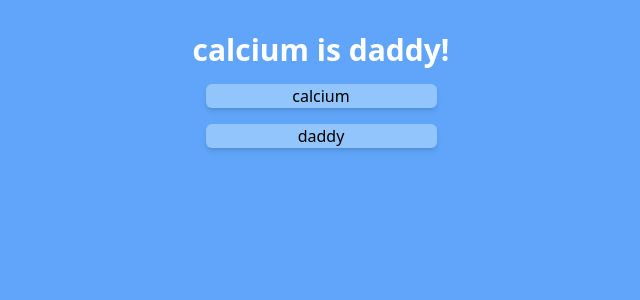
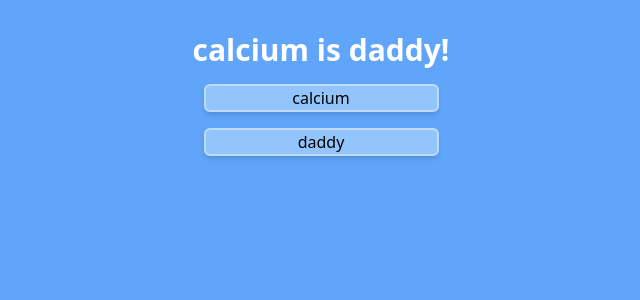
Before and after one commit to calciumista/shiny-parakeet, a SvelteKit app in the folder stick/: page / in a window 1280 px wide. Shown: the top 300 px of the page, without its empty margins (319-959 px from the left). Built offline with nearby package versions, Linux system fonts and the light colour scheme.

Commit message:
make those boxes defined

```diff
--- a/stick/src/routes/+page.svelte
+++ b/stick/src/routes/+page.svelte
@@ -13,9 +13,9 @@
   {:else}
     <h1 class="text-3xl font-bold text-white py-4">{name} is {describe}!</h1>
   {/if}
-  <input bind:value={name} placeholder="enter name!" class="bg-blue-300 text-center rounded-md shadow-md" />
+  <input bind:value={name} placeholder="enter name!" class="bg-blue-300 text-center rounded-md shadow-md border-2 border-blue-200" />
   <div class="py-2" />
-  <input bind:value={describe} placeholder="enter adjective!" class="bg-blue-300 text-center rounded-md shadow-md" />
+  <input bind:value={describe} placeholder="enter adjective!" class="bg-blue-300 text-center rounded-md shadow-md border-2 border-blue-200" />
 </div>
 
 <style lang="postcss">
```
